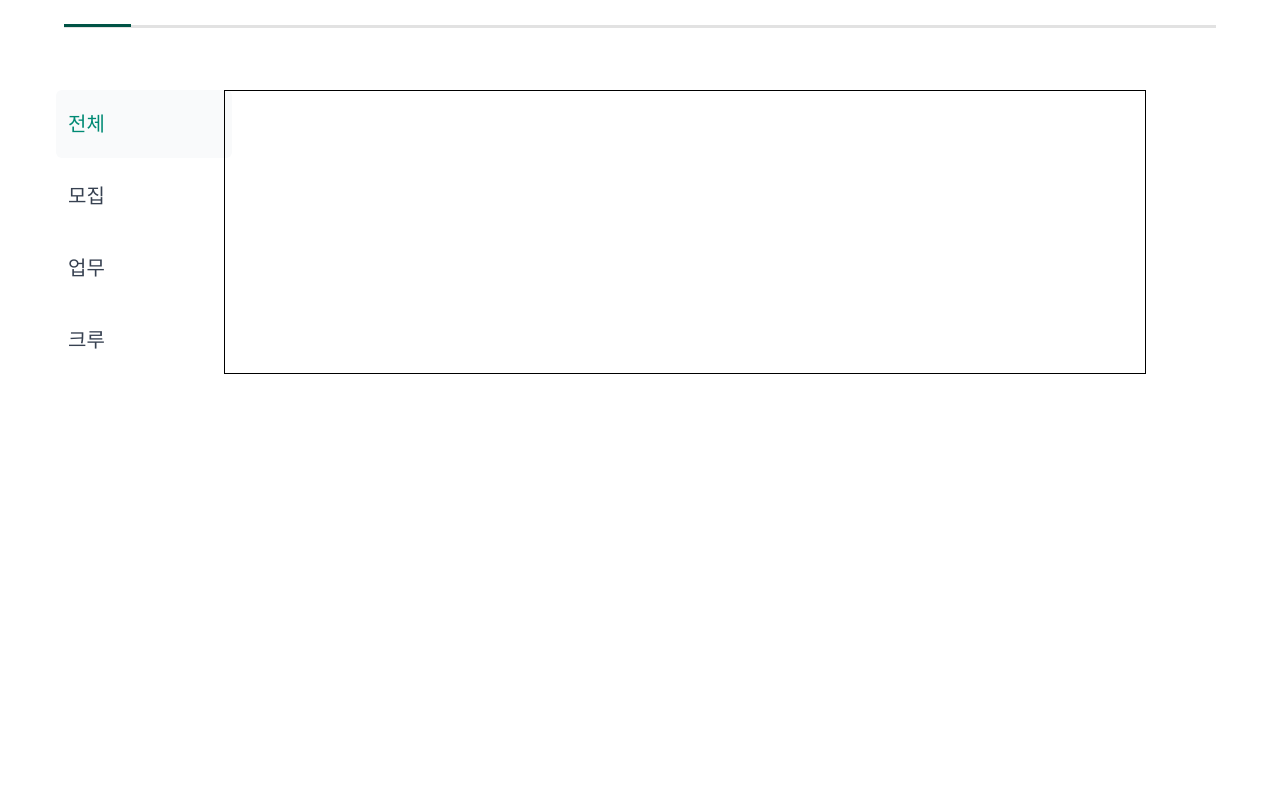
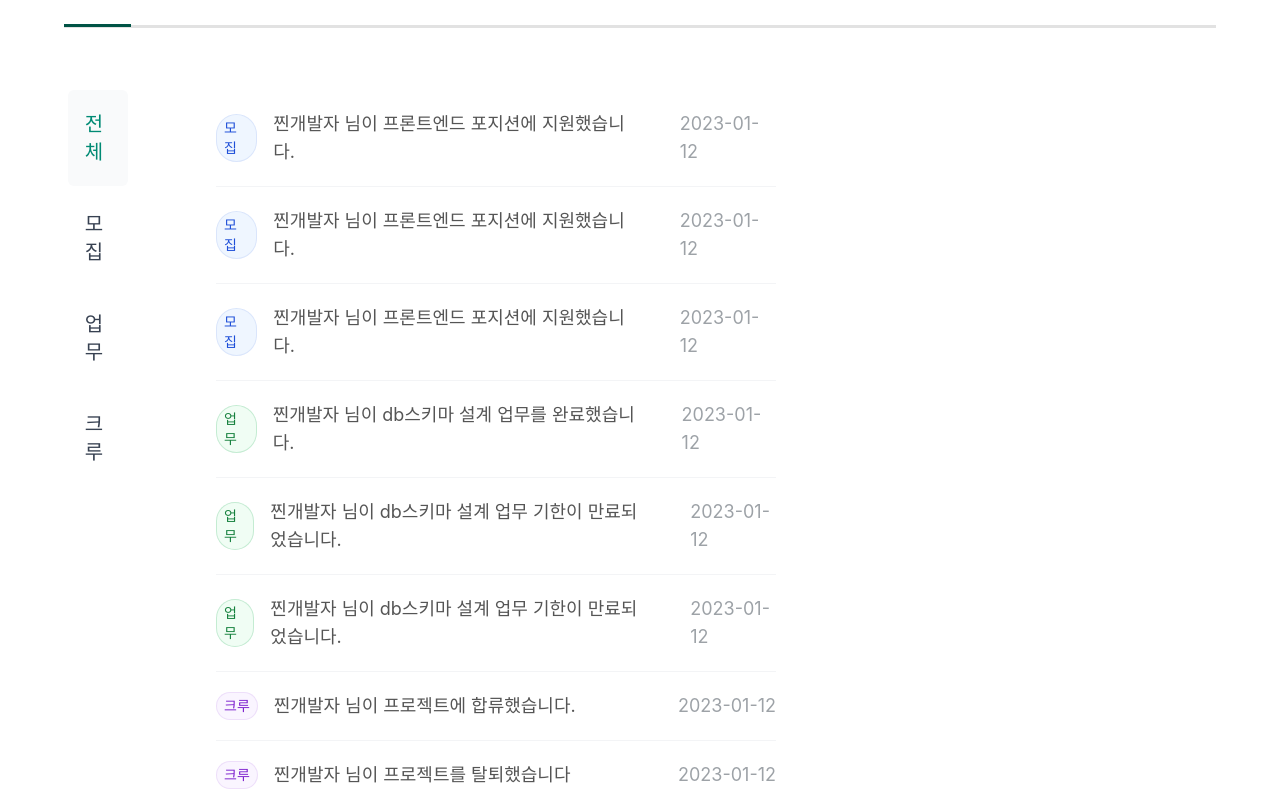
Before and after one commit to oneMonthProject/Front, a Next.js app: page /project/notice in a window 1280 px wide. Shown: the part 427-1220 px from the top of the page. Before the commit the page ends 881 px from the top, so only its background shows below. Built offline with nearby package versions, Linux system fonts and the light colour scheme.

Commit message:
Feat: 프로젝트 > 알림탭 컨텐츠 > 알림 목록 추가

```diff
--- a/src/app/project/notice/layout.tsx
+++ b/src/app/project/notice/layout.tsx
@@ -3,7 +3,7 @@ import NoticeNavTab from "@/components/notice/NoticeNavTab";
 
 function NoticeLayout({children}:{children:ReactNode}) {
     return (
-        <section className='tablet:flex'>
+        <section className='tablet:flex tablet:space-x-16 pc:space-x-24 tablet:max-w-[1000px] tablet:max-w-[700px] mx-3'>
             <NoticeNavTab/>
             {children}
         </section>
--- a/src/app/project/notice/page.tsx
+++ b/src/app/project/notice/page.tsx
@@ -1,9 +1,54 @@
+'use client';
 import React from 'react';
+import NoticeBadge from "@/components/ui/NoticeBadge";
 
+
+class TestItems implements NoticeItem {
+    alertId: string;
+    content: string;
+    createDate: string;
+    type: string;
+
+    constructor(alertId:string, content:string, createDate:string, type:string) {
+        this.alertId =alertId;
+        this.content =content;
+        this.createDate =createDate;
+        this.type =type;
+    }
+}
+
+const testItems = [
+    new TestItems('1','찐개발자 님이 프론트엔드 포지션에 지원했습니다.','2023-01-12','모집'),
+    new TestItems('2','찐개발자 님이 프론트엔드 포지션에 지원했습니다.','2023-01-12','모집'),
+    new TestItems('3','찐개발자 님이 프론트엔드 포지션에 지원했습니다.','2023-01-12','모집'),
+    new TestItems('4','찐개발자 님이 db스키마 설계 업무를 완료했습니다.','2023-01-12','업무'),
+    new TestItems('5','찐개발자 님이 db스키마 설계 업무 기한이 만료되었습니다.','2023-01-12','업무'),
+    new TestItems('6','찐개발자 님이 db스키마 설계 업무 기한이 만료되었습니다.','2023-01-12','업무'),
+    new TestItems('7','찐개발자 님이 프로젝트에 합류했습니다.','2023-01-12','크루'),
+    new TestItems('8','찐개발자 님이 프로젝트를 탈퇴했습니다','2023-01-12','크루'),
+    new TestItems('9','찐개발자 님이 프로젝트를 탈퇴했습니다','2023-01-12','크루'),
+    new TestItems('10','찐개발자 님이 프로젝트를 탈퇴했습니다','2023-01-12','크루')
+]
+
+// todo - 시간마다 체크 안된 알림 목록(type, alertId, content, createDate) 조회하는 fetch api 추가 (라우트 핸들러 -> 라우트 핸들러에서 fetch)
+// todo - 페이지네이션: 한 페이지에 1 row
+// todo - 모집 / 업무 / 크루 / 전체별 api 필요
 function NoticePage() {
     return (
-        <section className='basis-4/5 border border-black'>
-
+        <section className='tablet:basis-4/5'>
+            <ul role="list" className="divide-y divide-gray-100">
+                {testItems.map((item) => (
+                    <li key={item.alertId} className="flex items-center gap-x-10 py-5 pc:text-lg text-grey900">
+                        <div className='flex items-center gap-x-4'>
+                            <NoticeBadge size='sm' text={item.type}/>
+                            {item.content}
+                        </div>
+                        <div  className='ml-auto text-grey600'>
+                            {item.createDate}
+                        </div>
+                    </li>
+                ))}
+            </ul>
         </section>
     );
 }
--- a/src/app/project/notice/recruit/page.tsx
+++ /dev/null
@@ -1,9 +0,0 @@
-import React from 'react';
-
-function ProjectNoticeRecruitPage() {
-    return (
-        <div></div>
-    );
-}
-
-export default ProjectNoticeRecruitPage;
--- a/src/components/ui/NoticeBadge.tsx
+++ b/src/components/ui/NoticeBadge.tsx
@@ -1,8 +1,36 @@
 import React from 'react';
+import {makeBadgeColor, makeBadgeSize} from "@/utils/common";
 
-function NoticeBadge(props) {
+function NoticeBadge({size = '', text = ''}: BadgeProps) {
+    // 사이즈
+    const {textSize, px, py} = makeBadgeSize(size);
+
+    let color;
+    switch (text) {
+        case '업무':
+            color = 'green';
+            break;
+        case '모집':
+            color = 'blue';
+            break;
+        case '크루':
+            color = 'purple';
+            break;
+        default:
+            color = 'green';
+            break;
+    }
+
+    const {bgColor, textColor, ringColor} = makeBadgeColor(color);
+
     return (
-        <div></div>
+        <>
+      <span
+          className={`inline-flex items-center rounded-full ${bgColor} ${px} ${py} ${textSize} font-medium ${textColor} ring-1 ring-inset ${ringColor}`}
+      >
+        {text}
+      </span>
+        </>
     );
 }
 
--- a/src/utils/type.d.ts
+++ b/src/utils/type.d.ts
@@ -33,3 +33,9 @@ type SelectItem = {
 interface SelectProps {
     items: SelectItem[];
 }
+interface NoticeItem {
+    alertId:string;
+    content:string;
+    type:string;
+    createDate:string;
+}
```
Also changed, not shown: 1 other file (tests, documents, lock files or other folders).
